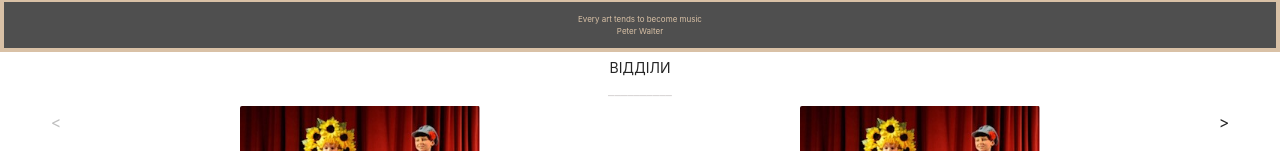
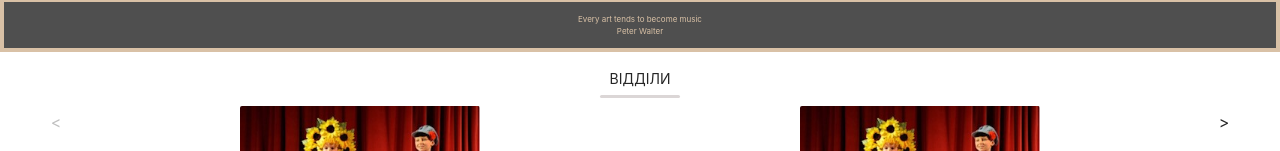
Before and after one commit to YEvhen-SHmatko/music-school, a React (Create React App) app: page / in a window 1280 px wide. Shown: the part 509-660 px from the top of the page. Built offline with nearby package versions, Linux system fonts and the light colour scheme.

Commit message:
label changes

```diff
--- a/src/App.tsx
+++ b/src/App.tsx
@@ -23,7 +23,7 @@ const App: React.FC = () => (
       <Quote quoteText="Every art tends to become music" autor="Peter Walter" />
     </Col>
     <Col span={24}>
-      <Label labelText="ВІДДІЛИ" labelLine="__________" />
+      <Label labelText="ВІДДІЛИ" />
     </Col>
     <Col span={24}>
       <div className="root-container">
@@ -31,7 +31,7 @@ const App: React.FC = () => (
       </div>
     </Col>
     <Col span={24}>
-      <Label labelText="ВИКЛАДАЧІ" labelLine="____________" />
+      <Label labelText="ВИКЛАДАЧІ" />
     </Col>
     <Col span={24}>
       <div className="root-container">
--- a/src/components/Label/Label.tsx
+++ b/src/components/Label/Label.tsx
@@ -4,14 +4,12 @@ import s from './label.module.css';
 
 interface IProps {
   labelText: string;
-  labelLine: string;
 }
 
-const Label: React.FC<IProps> = ({ labelText, labelLine }) => (
+const Label: React.FC<IProps> = ({ labelText }) => (
   <div className={s.container}>
     <div className={`root-container ${s.content}`}>
       <Typography.Text className={s.labeltext}>{labelText}</Typography.Text>
-      <Typography.Text className={s.labelline}>{labelLine}</Typography.Text>
     </div>
   </div>
 );
--- a/src/components/Label/label.module.css
+++ b/src/components/Label/label.module.css
@@ -13,10 +13,18 @@
 }
 
 .labeltext {
+  position: relative;
   color: #000000;
   font-size: 14px;
 }
-.labelline {
-  color: rgb(218, 215, 215) !important;
-  font-size: 14px;
+
+.labeltext::after {
+  content: '';
+  position: absolute;
+  width: calc(100% + 20px);
+  bottom: -8px;
+  left: -10px;
+  height: 3px;
+  background-color: rgb(219, 214, 214);
+  border-radius: 2px;
 }
```
